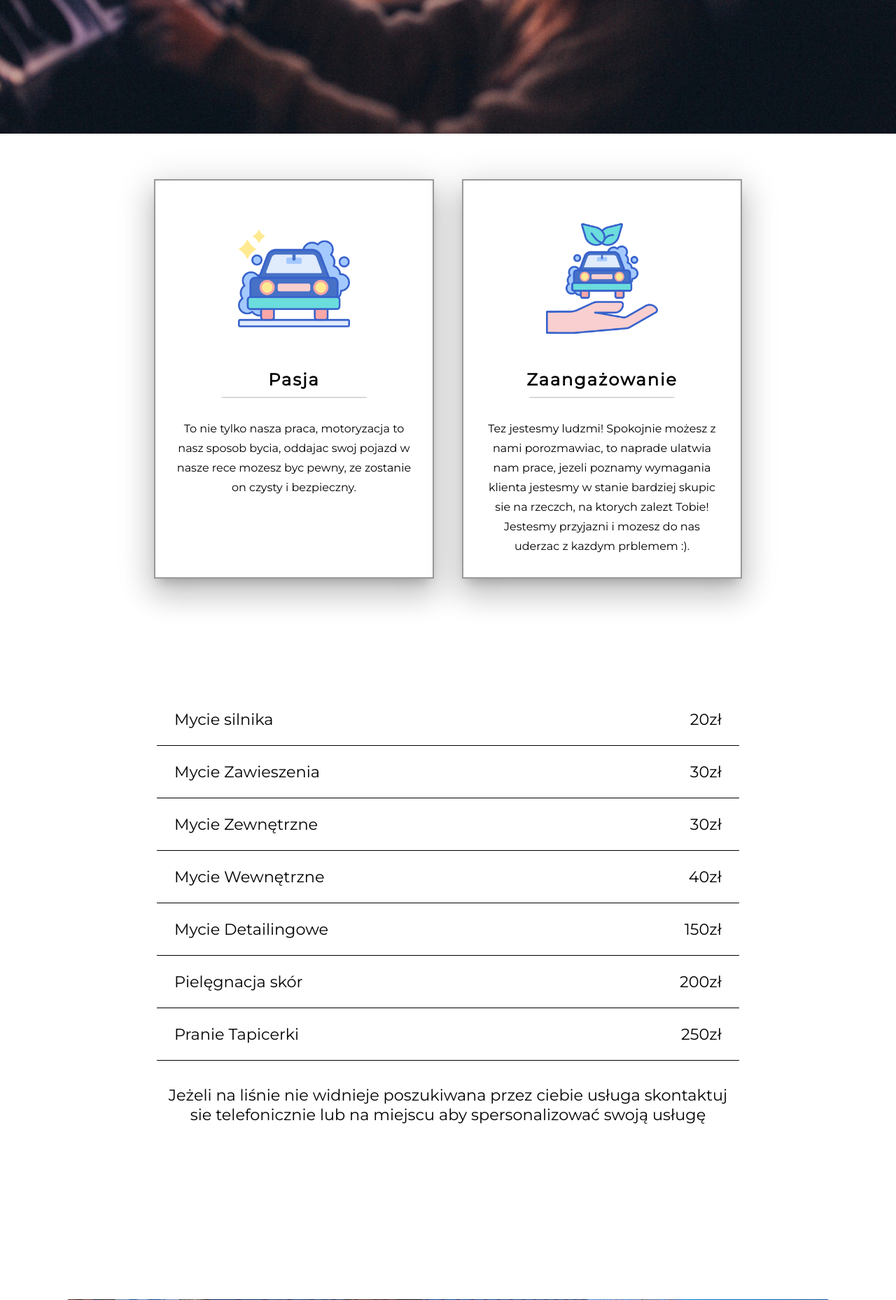
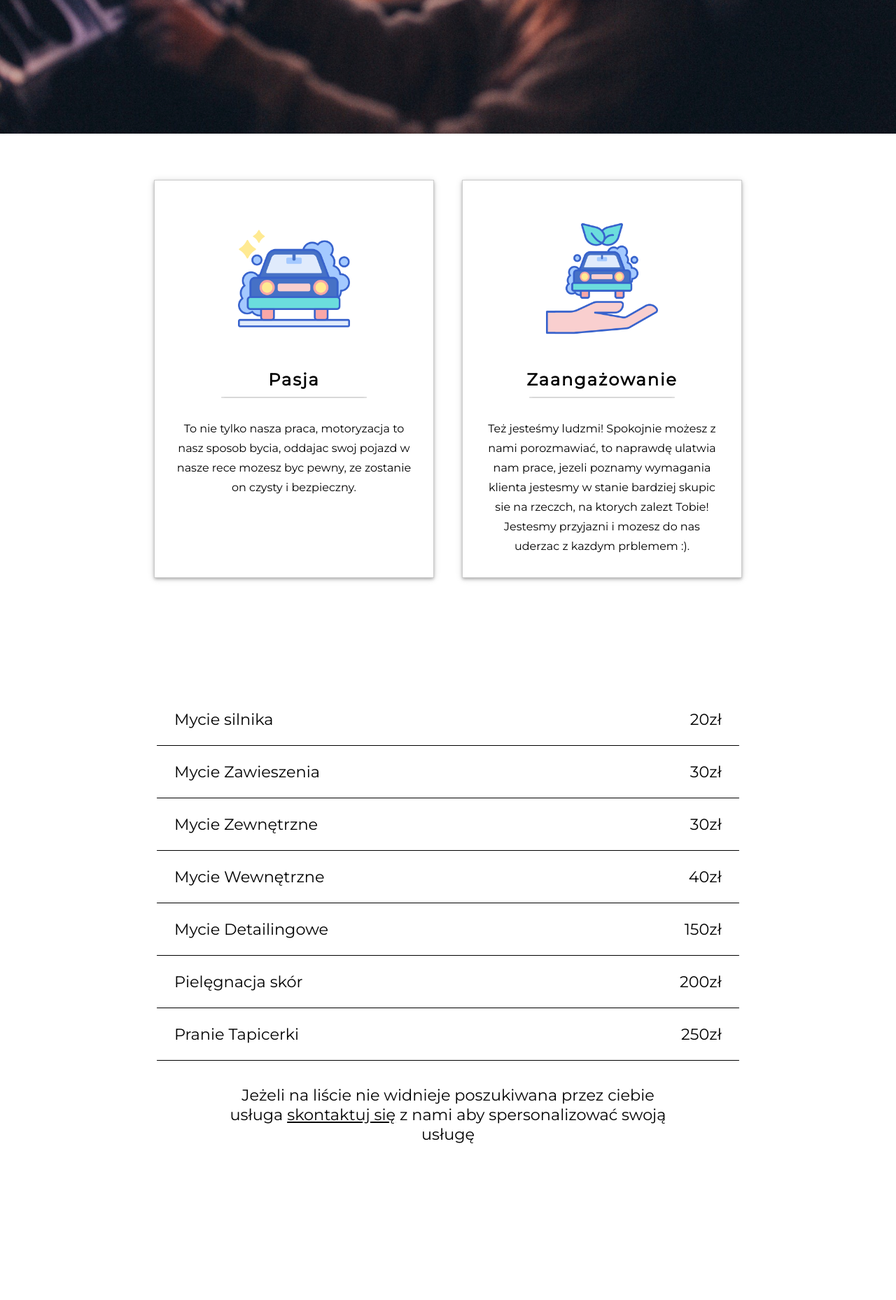
Before and after one commit to KappaPrajd/autospa, a PHP site: page / in a window 1280 px wide. Shown: the part 609-2467 px from the top of the page at 70% size. Run offline with PHP 8.4, Linux system fonts and the light colour scheme; some libraries are stand-ins or nearby versions.

Commit message:
code polishing v3

```diff
--- a/css/about.css
+++ b/css/about.css
@@ -11,9 +11,9 @@
   align-items: center;
   background-color: white;
   padding: 60px 25px 30px;
-  border: 2px solid rgba(0, 0, 0, 0.4);
-  box-shadow: 0px 24px 38px 3px rgba(0, 0, 0, 0.14),
-    0px 9px 46px 8px rgba(0, 0, 0, 0.12), 0px 11px 15px -7px rgba(0, 0, 0, 0.2);
+  border: 1px solid rgba(0, 0, 0, 0.2);
+  box-shadow: 0px 2px 5px 0px rgba(0, 0, 0, 0.14),
+    0px 1px 10px 0px rgba(0, 0, 0, 0.12), 0px 2px 4px -1px rgba(0, 0, 0, 0.2);
   text-align: center;
   width: 400px;
 }
--- a/css/contact.css
+++ b/css/contact.css
@@ -17,7 +17,7 @@
   margin-top: 50px;
 }
 
-.container .contactInfo {
+.contactInfo {
   width: 100%;
   height: 100%;
   display: flex;
@@ -25,12 +25,12 @@
   justify-content: center;
 }
 
-.container .contactInfo .box {
+.box {
   position: relative;
   padding: 30px 10px;
   display: flex;
 }
-.container .contactInfo .box .icon {
+.box .icon {
   min-width: 60px;
   height: 60px;
   background: rgb(241, 241, 241);
@@ -42,14 +42,14 @@
   color: black;
 }
 
-.container .contactInfo .box .text {
+.text {
   display: flex;
   margin-left: 20px;
   font-size: 16px;
   color: black;
   flex-direction: column;
 }
-.container .contactInfo .box .text h3 {
+.text h3 {
   font-weight: 500;
   color: steelblue;
 }
@@ -73,7 +73,7 @@ a:hover {
 @media only screen and (max-width: 1400px) {
   #panel5 {
     height: fit-content;
-    padding: 20px 0 40px;
+    padding-bottom: 40px;
   }
 
   .contact {
@@ -91,7 +91,7 @@ a:hover {
   }
 
   .contactInfo {
-    width: 70% !important;
+    width: 70%;
     text-align: center;
     margin-bottom: 30px;
   }
@@ -100,7 +100,7 @@ a:hover {
     flex-direction: column;
     justify-content: center;
     align-items: center;
-    padding: 15px 10px !important;
+    padding: 15px 10px;
   }
 
   .box:last-child .text p {
@@ -108,6 +108,6 @@ a:hover {
   }
 
   .text {
-    margin-left: 0 !important;
+    margin-left: 0;
   }
 }
--- a/css/main.css
+++ b/css/main.css
@@ -49,13 +49,12 @@ body {
 
 #panel3 {
   height: fit-content;
-  padding: 150px 0 0;
+  padding-top: 150px;
   flex-direction: column;
 }
 
-@media only screen and (max-width: 900px){
-  #panel1{
+@media only screen and (max-width: 900px) {
+  #panel1 {
     background-image: url(../img/essmol.jpg);
   }
-
 }
--- a/css/services.css
+++ b/css/services.css
@@ -17,9 +17,24 @@ td {
   font-size: 1.4rem;
   text-align: center;
   padding-top: 35px;
-  width: 65vw;
+  width: 50vw;
+}
+
+.text-disclaimer a {
+  color: black;
+  text-decoration: underline;
 }
 
 td:nth-child(even) {
   text-align: right;
 }
+
+@media only screen and (max-width: 768px) {
+  .text-disclaimer {
+    width: 90vw;
+  }
+
+  table {
+    margin-top: -100px;
+  }
+}
--- a/index.html
+++ b/index.html
@@ -74,8 +74,8 @@
             <h2 class="item-title">Zaangażowanie</h2>
             <hr />
             <p>
-              Tez jestesmy ludzmi! Spokojnie możesz z nami porozmawiac, to
-              naprade ulatwia nam prace, jezeli poznamy wymagania klienta
+              Też jesteśmy ludzmi! Spokojnie możesz z nami porozmawiać, to
+              naprawdę ulatwia nam prace, jezeli poznamy wymagania klienta
               jestesmy w stanie bardziej skupic sie na rzeczch, na ktorych
               zalezt Tobie! Jestesmy przyjazni i mozesz do nas uderzac z kazdym
               prblemem :).
@@ -115,8 +115,8 @@
           </tr>
         </table>
         <p class="text-disclaimer">
-          Jeżeli na liśnie nie widnieje poszukiwana przez ciebie usługa
-          skontaktuj sie telefonicznie lub na miejscu aby spersonalizować swoją
+          Jeżeli na liście nie widnieje poszukiwana przez ciebie usługa
+          <a href="#panel5">skontaktuj się</a> z nami aby spersonalizować swoją
           usługę
         </p>
       </div>
@@ -160,7 +160,7 @@
                 <div class="text">
                   <h3>Adres</h3>
                   <p>Węgierska Górka,</p>
-                  <p>Zielona Obok 60, 34-350</p>
+                  <p>ul. Zielona Obok 60, 34-350</p>
                 </div>
               </div>
               <div class="box">
@@ -190,7 +190,7 @@
                   </div>
                   <div class="text">
                     <h3>Facebook</h3>
-                    <p>kliknij aby przejśc na strone facebook</p>
+                    <p>Kliknij, aby przejść na stronę Facebook</p>
                   </div>
                 </div>
               </a>
```
